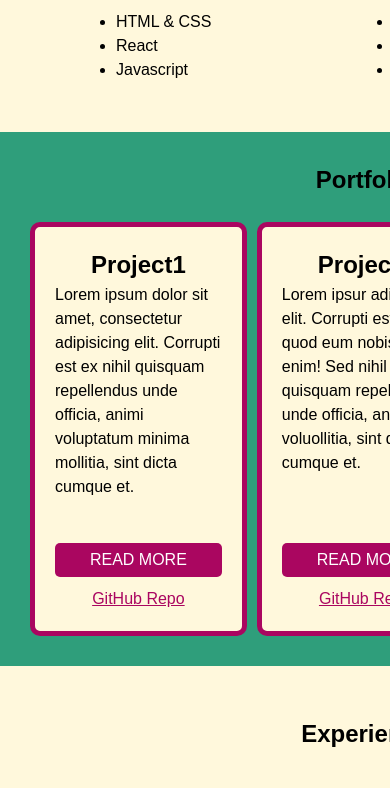
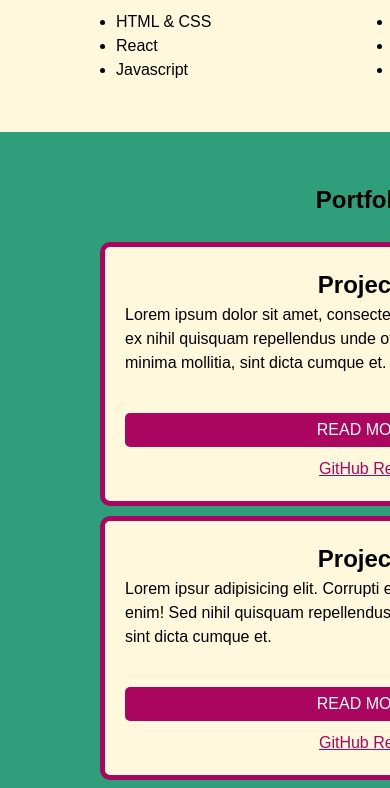
Before and after one commit to catlirex/boolean-uk-html-full-stack-portfolio, a website: page index.html in a window 390 px wide. Shown: the part 1220-2008 px from the top of the page. Drawn offline with Linux system fonts and the light colour scheme.

Commit message:
add responsive to project card

```diff
--- a/style.css
+++ b/style.css
@@ -219,3 +219,23 @@ footer {
   color: cornsilk;
   padding: 5px 15px;
 }
+
+/* Responsive */
+@media only screen and (max-width: 600px) {
+  .portfo {
+    display: grid;
+
+    padding: 50px 100px;
+    grid-template:
+      "porfo-title " 50px
+      "project1"
+      "project2 "
+      "project3" auto/
+      1fr;
+    grid-gap: 10px;
+  }
+
+  article p {
+    height: 100px;
+  }
+}
```
